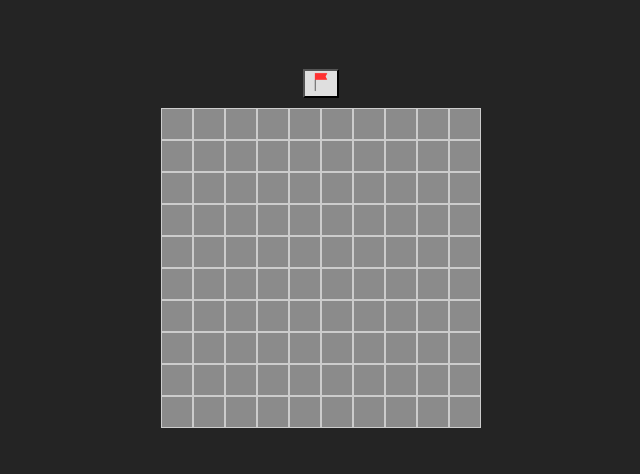
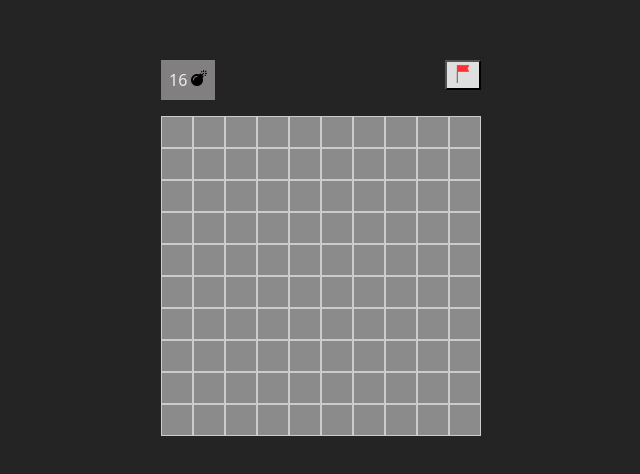
Before and after one commit to MsNiyaJ/minesweeper, a Vue app: page / in a window 1280 px wide. Shown: the part 152-626 px from the top of the page, without its empty margins (319-959 px from the left). Built offline with nearby package versions, Linux system fonts and the light colour scheme.

Commit message:
feat: show bombs remaining counter

```diff
--- a/index.html
+++ b/index.html
@@ -2,7 +2,7 @@
 <html lang="en">
   <head>
     <meta charset="UTF-8" />
-    <link rel="icon" type="image/svg+xml" href="/vite.svg" />
+    <link rel="icon" type="image/svg+xml" href="./src/assets/bomb.png" />
     <meta name="viewport" content="width=device-width, initial-scale=1.0" />
     <title>Minesweeper</title>
   </head>
--- a/src/board.ts
+++ b/src/board.ts
@@ -8,9 +8,16 @@ export class Board {
   boardCells!: ICellData[][];
   ROW_LENGTH: number = 10;
   COL_LENGTH: number = 10;
+  totalBombs: number = 0;
+  totalFlags: number = 0;
 
   constructor() {
     this.generateBoard();
+  }
+
+  get remainingBombs() {
+    const remains = this.totalBombs - this.totalFlags;
+    return remains < 0 ? 0 : remains;
   }
 
   generateBoard(): void {
@@ -26,10 +33,10 @@ export class Board {
   }
 
   private setValues(): void {
-    const numOfBombs = Math.floor((this.ROW_LENGTH * this.COL_LENGTH) / 6); // Approximately 16% of the board
+    this.totalBombs = Math.floor((this.ROW_LENGTH * this.COL_LENGTH) / 6); // Approximately 16% of the board
     let bombsPlaced = 0;
 
-    while (bombsPlaced < numOfBombs) {
+    while (bombsPlaced < this.totalBombs) {
       const row = Math.floor(Math.random() * this.ROW_LENGTH);
       const col = Math.floor(Math.random() * this.COL_LENGTH);
 
@@ -75,8 +82,10 @@ export class Board {
     for (let adjRow = rowIndex - 1; adjRow <= rowIndex + 1; adjRow++) {
       for (let adjCol = colIndex - 1; adjCol <= colIndex + 1; adjCol++) {
         const ogCellClicked = adjRow === rowIndex && adjCol === colIndex;
-        if (ogCellClicked) continue;
-        this.revealCells(adjRow, adjCol);
+
+        if (!ogCellClicked) {
+          this.revealCells(adjRow, adjCol);
+        }
       }
     }
   }
@@ -92,4 +101,14 @@ export class Board {
       this.revealAllAdjCells(rowIndex, colIndex);
     }
   }
+
+  flagAdded(cell: ICellData) {
+    cell.hasFlag = true;
+    this.totalFlags = this.totalFlags + 1;
+  }
+
+  flagRemoved(cell: ICellData) {
+    cell.hasFlag = false;
+    this.totalFlags = this.totalFlags - 1;
+  }
 }
--- a/src/components/Board.vue
+++ b/src/components/Board.vue
@@ -1,5 +1,10 @@
 <template>
   <div id="board-container">
+    <div id="toolbar">
+      <div id="bomb-count">
+        <!-- Bomb icon created by Freepik - Flaticon -->
+        <span>{{ board.remainingBombs }} <img src="../assets/bomb.png" /></span>
+      </div>
       <button
         id="flag-btn"
         :class="{ enabled: onFlagMode }"
@@ -7,12 +12,14 @@
       >
         <img src="../assets/red-flag.png" />
       </button>
+    </div>
     <div id="board">
       <div class="board-row" v-for="(row, rowIndex) in cells">
         <Cell
           v-for="(cellData, colIndex) in row"
           :cellData="cellData"
           :onFlagMode="onFlagMode"
+          @toggleFlag="toggleFlag(cellData)"
           @revealCells="board.revealCells(rowIndex, colIndex)"
           @gameOver="endGame"
         />
@@ -23,7 +30,7 @@
 
 <script setup lang="ts">
 import { ref, reactive } from 'vue';
-import { Board } from '../board';
+import { Board, type ICellData } from '../board';
 import Cell from './Cell.vue';
 
 const board = reactive(new Board());
@@ -32,6 +39,10 @@ const onFlagMode = ref(false);
 
 function toggleFlagMode() {
   onFlagMode.value = !onFlagMode.value;
+}
+
+function toggleFlag(cell: ICellData) {
+  cell.hasFlag ? board.flagRemoved(cell) : board.flagAdded(cell);
 }
 
 function endGame() {
@@ -51,6 +62,12 @@ function endGame() {
   display: flex;
 }
 
+#toolbar {
+  display: flex;
+  justify-content: space-between;
+  padding-bottom: 1rem;
+}
+
 #flag-btn {
   cursor: pointer;
   margin-bottom: 10px;
@@ -65,4 +82,14 @@ function endGame() {
 #flag-btn.enabled {
   background-color: #8b8b8b;
 }
+
+#bomb-count {
+  background: rgb(129, 127, 127);
+  padding: 0.5rem;
+}
+
+#bomb-count img {
+  width: 1rem;
+  height: 1rem;
+}
 </style>
--- a/src/components/Cell.vue
+++ b/src/components/Cell.vue
@@ -16,7 +16,7 @@
 import type { ICellData } from '../board';
 
 const props = defineProps<{ cellData: ICellData; onFlagMode: boolean }>();
-const emit = defineEmits(['gameOver', 'revealCells']);
+const emit = defineEmits(['gameOver', 'revealCells', 'toggleFlag']);
 
 function handleClick() {
   const { cellData, onFlagMode } = props;
@@ -24,7 +24,7 @@ function handleClick() {
   if (cellData.revealed) return;
 
   if (onFlagMode) {
-    cellData.hasFlag = !cellData.hasFlag;
+    emit('toggleFlag');
     return;
   }
 
```
Also changed, not shown: src/assets/bomb.png (added). Lines whose indentation alone changed are shown as unchanged.
